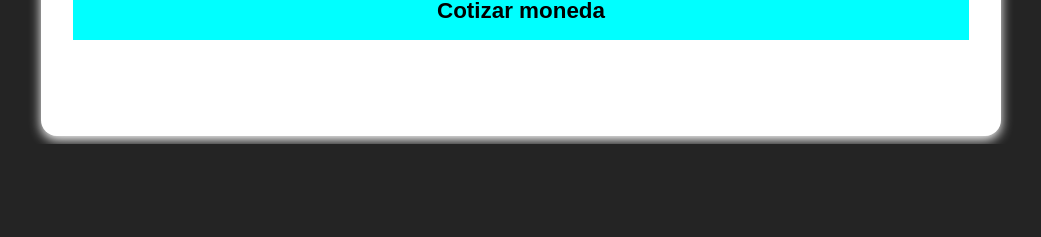
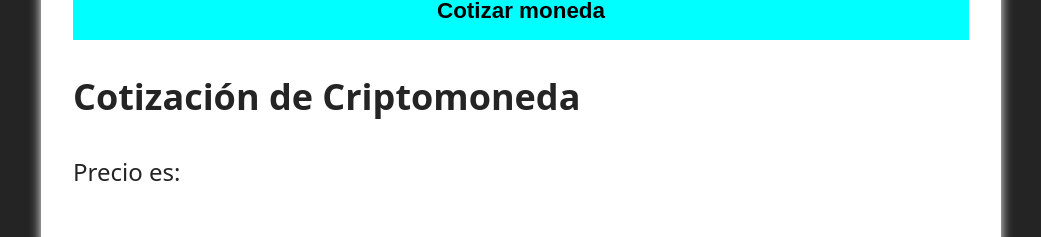
Before and after one commit to StyvenSoft/React-TypeScript-Complete-Guide, a React (Vite) app in the folder cryptocurrency-app/: page / in a window 1280 px wide. Shown: the part 715-952 px from the top of the page, without its empty margins (119-1160 px from the left). Before the commit the page ends 859 px from the top, so only its background shows below. Built offline with nearby package versions, Linux system fonts and the light colour scheme; no server answers.

Commit message:
Update base module created CryptoPriceDisplay

```diff
--- a/cryptocurrency-app/src/App.tsx
+++ b/cryptocurrency-app/src/App.tsx
@@ -1,6 +1,7 @@
 import { useEffect } from "react"
 import CriptoSearchForm from "./components/CriptoSearchForm"
 import { useCryptoStore } from "./store"
+import CryptoPriceDisplay from "./components/CryptoPriceDisplay"
 
 function App() {
 
@@ -15,6 +16,7 @@ function App() {
         <h1 className="title">Cryptocurrency <span>app</span></h1>
         <div className="content">
           <CriptoSearchForm />
+          <CryptoPriceDisplay />
         </div>
       </div>
     </>
--- /dev/null
+++ b/cryptocurrency-app/src/components/CryptoPriceDisplay.tsx
@@ -0,0 +1,17 @@
+import { useCryptoStore } from "../store"
+
+export default function CryptoPriceDisplay() {
+
+    const result = useCryptoStore((state) => state.result)
+
+    return (
+        <div>
+            <h2>Cotización de Criptomoneda</h2>
+            <div className="result">
+                <div>
+                    <p>Precio es: <span>{ result.PRICE }</span></p>
+                </div>
+            </div>
+        </div>
+    )
+}
--- a/cryptocurrency-app/src/store.ts
+++ b/cryptocurrency-app/src/store.ts
@@ -14,6 +14,7 @@ export const useCryptoStore = create<CryptoStore>()(devtools((set) => ({
     cryptocurrencies: [],
     // Objeto con atributos del CryptoPriceSchema
     result: {} as CryptoPrice,
+
     fetchCrypto: async () => {
         const cryptocurrencies = await getCrypto()
         set(() => ({
@@ -23,7 +24,8 @@ export const useCryptoStore = create<CryptoStore>()(devtools((set) => ({
 
     fetchData: async (pair) => {
         const result = await fetchCurrentCryptoPrice(pair)
-        console.log(result);
-
+        set(() => ({
+            result
+        }))
     }
 })))
```
